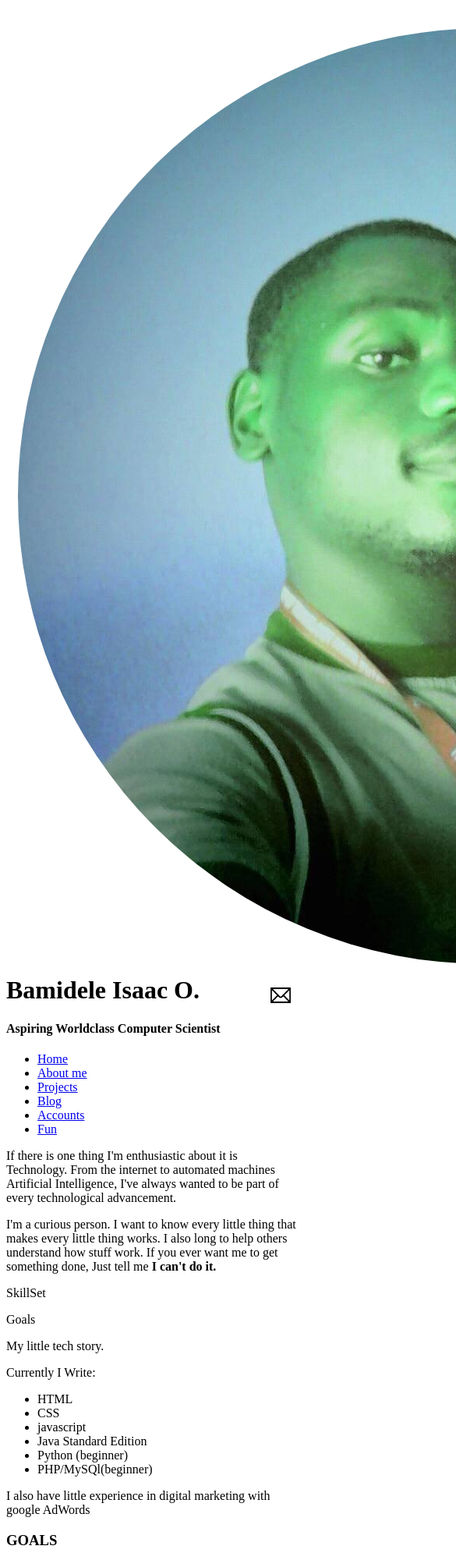
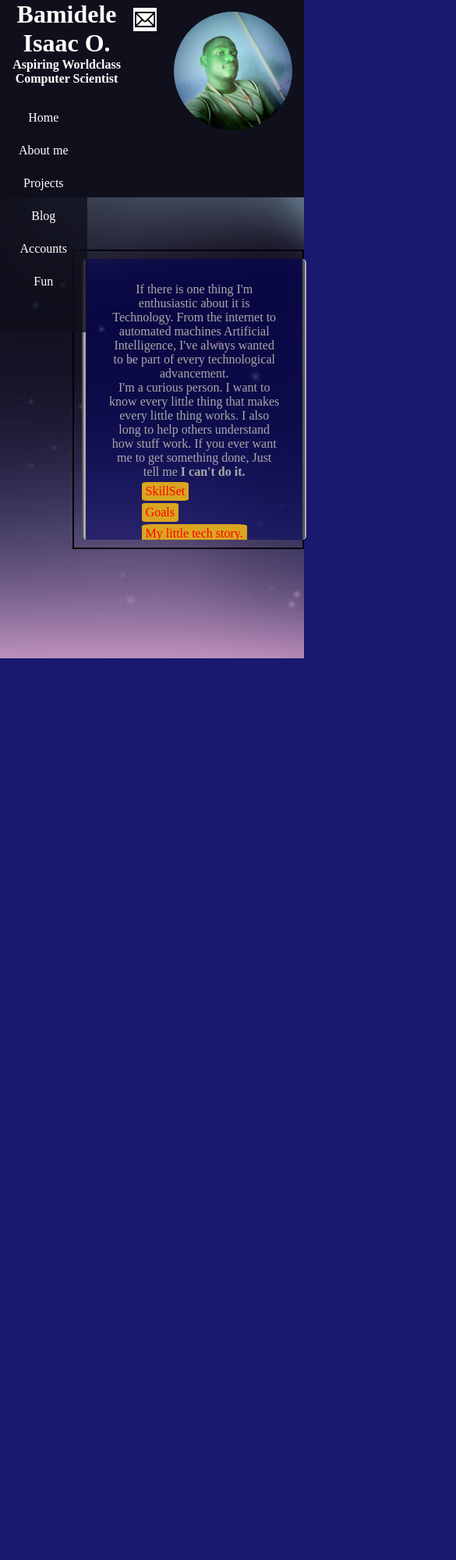
Before and after one commit to ngfizzy/ngfizzy.github.io, a plain HTML site: page pages/about_me.html in a window 390 px wide. Shown: the top 2000 px of the page at 78% size, 585 px wide, since content can reach past the window. After the commit the page ends 844 px from the top, so only its background shows below. Drawn offline with Linux system fonts and the light colour scheme.

Commit message:
adapted for mobile

```diff
--- a/js/script.js
+++ b/js/script.js
@@ -26,6 +26,11 @@ function makeVisible(id){
     var goals = document.getElementById("goals");
     var myJourney = document.getElementById("my_journey");
 
+    if(id == "back_button"){
+        skillset.style.visibility = "hidden";
+        goals.style.visibility = "hidden";
+        myJourney.style.visibility = "hidden"
+    }
     if(id == "skillset_button"){
         skillset.style.visibility = "visible";
         skillset.style.zIndex = "1"
--- a/main.css
+++ b/main.css
@@ -44,9 +44,11 @@ footer{
 
 }
 img.author{
-     border-radius: 100%;
-     float:left;
-     margin:15px;
+    display:block;
+    height:60%;
+    border-radius: 100%;
+    float:right;
+    margin:15px;
 }
 
 nav ul{
--- a/mob_style.css
+++ b/mob_style.css
@@ -23,7 +23,7 @@ nav,header,footer,main {
     color:white;
     height: 30%;
     width: 100%;
-   /* background-color:#10101C;*/
+   background-color:#10101C;
 }
 
 footer{
@@ -36,31 +36,35 @@ footer{
 }
 
 #navigation header{
-    display:absolute;
-    max-height:10px;
-    max-width:50%;
-    top:10px;
-    margin-left:auto;
-    margin-bottom:10px;
-    text-align:center;
-
+    display:flex;
+    flex-direction:column;
+    max-height:fit-content;
+    max-height:moz-fit-content;
+    max-width:25;
+    align-items:center;
+    align-self: center;
+    text-align: center;
 }
 
+
 img.author{
-     border-radius: 100%;
-     float:right;
-     margin:15px;
+    display:block;
+    height:60%;
+    border-radius: 100%;
+    float:right;
+    margin:15px;
 }
 
 nav ul{
-    display:absolute;
     background-color:rgba(16, 16, 28,0.8);
-    max-width: 120px;
+    float:left;
+    max-height:120%;
     padding-top:2em;
     padding-bottom:2em;
     margin-top:0;
     text-align: center;
 }
+
 
 nav li {
     list-style-type:none;
@@ -87,12 +91,12 @@ a{
 
 }
 
-
 main {
-    position:absolute;
-    width: 80%;
+    position:relative;
+    width: 70%;
     height:fit-content;
-    top:35%;
+    float:right;
+    margin-top:20em;
     padding: 10px 10px;
     margin-left:10%;
     text-align: center;
@@ -100,18 +104,28 @@ main {
     border-width: 2px;
 }
 
+
+
 main h1 {
     color:lightgray;
     font-family: 'Gill Sans', 'Gill Sans MT', Calibri, 'Trebuchet MS', sans-serif;
     font-size:max(3em,25px);
 }
+
 /*##############################################################################/*
 /*for index.html*/
+
 #about_me_button {
+    display:block;
+    border-radius:30%;
+    padding:10px 10px;
+    margin-top:auto;
+    width: -moz-fit-content;
     width:fit-content;
-    width:-moz-fit-content;
-    height:-moz-fit-content;
-
+    background-color:yellowgreen;
+    color:white;
+    font-family: Cambria, Cochin, Georgia, Times, Times New Roman, serif;
+    font-size:2em;
     padding:4px;
     margin:auto;
 }
@@ -123,28 +137,15 @@ main h1 {
 /*Style for about_me.html*/
 
 
-#about_me_button {
-    display:block;
-    border-radius:30%;
-    padding:10px 10px;
-    margin-top:20px;
-    width:fit-content;
-    background-color:yellowgreen;
-    color:white;
-    font-family: Cambria, Cochin, Georgia, Times, Times New Roman, serif;
-    font-size:2em;
-}
-
 #short_description {
-    position:relative;
     float:left;
     box-sizing: content-box;
-    border-style:solid;
+    border-style:groove;
     border-color:darkgray;
     border-width: 0 5px;
     border-radius: 5px;
     padding: 30px 30px;
-    width:25%;
+    width:80%;
     height:300px;
 
     color:darkgray;
@@ -171,35 +172,22 @@ main h1 {
 }
 
 #skillset, #goals, #my_journey {/*used in script.js to style*/
-    display:inline-block;
+    display: inline-block;
     position:absolute;
     visibility:hidden;
     box-sizing: content-box;
-    margin-left:5%;
+    left:5px;
     padding:30px 30px;
-    width:25%;
+    width:80%;
     height:300px;
-    white-space: nowrap;
     border-style: ridge;
     border-width: 0 5px 0 5px;
     border-radius:5px;
     color:darkgray;
-    background-color:rgba(0, 0, 102, 0.5);
+    background-color:rgba(0, 0, 102, 0.86);
     box-shadow:0 0px 0px 0;
-    left:30%;
-    overflow: hidden;
-    -webkit-transition:width 1s;
-    transition: width 1s;
+    overflow-y:auto;
     font-size:102%;
     font-family: 'Trebuchet MS', 'Lucida Sans Unicode', 'Lucida Grande', 'Lucida Sans', Arial, sans-serif;
 
 }
-
-
-#skillset:hover, #goals:hover, #my_journey:hover {
-    width:50%;
-    box-shadow: 0 5px 10px  gray, 0 10px 28px;
-    font-size: 120%;
-    white-space:normal;
-    overflow-y:auto;
-}
--- a/pages/about_me.html
+++ b/pages/about_me.html
@@ -4,12 +4,13 @@
         <title>Bamidele Isaac O.</title>
         <link rel = "shortcut icon" href = "../images/fizzy.jpg">
         <link  type= "text/css" rel="stylesheet"  media = "screen and (min-width:910px)" href="../main.css">
+        <link type = "text/css" rel="stylesheet" media = "screen and (max-width: 909px)" href = "../mob_style.css">
         <script src = "../js/script.js" type = "text/javascript" ></script>
 
     <head>
     <body>
         <div id = "navigation">
-            <img src = "../images/fizzy.jpg" height = "80%" style = "border-radius: 100%;float:left; margin:15px;">
+            <img src = "../images/fizzy.jpg" class="author">
             <span style ="float:right; margin-top:10px;margin-right:7px;">
                 <a href = "mailto:fisiwizy@gmail.com" ><img src = "../images/mail.png" height = "30px"></a>
             </span>
@@ -54,6 +55,7 @@
 
           <!--  <div class = "all_about_me">-->
                 <div id = "skillset">
+                    <button onclick = "makeVisible(this.id)" id = "back_button">&lt&lt Back</button>
                     <p align = "left">
                         Currently I Write:<br />
                          <ul align = "left">
@@ -73,6 +75,7 @@
                 </div>
 
                 <div id = "goals">
+                        <button onclick = "makeVisible(this.id)" id = "back_button">&lt&lt Back</button>
                         <h3>GOALS</h3>
                         <p>
                             <strong>I long to: </strong>:
@@ -87,6 +90,7 @@
                 </div>
 
                 <div id = "my_journey">
+                        <button onclick = "makeVisible(this.id)" id = "back_button">&lt&lt Back</button>
                         <h3>My encounter with tech</h3>
                         <p>
                             My encounter with Technology (computer programming) is rather
```
Also changed, not shown: index.html (+1 -1 lines), pages/projects.html (+2 -2 lines).
